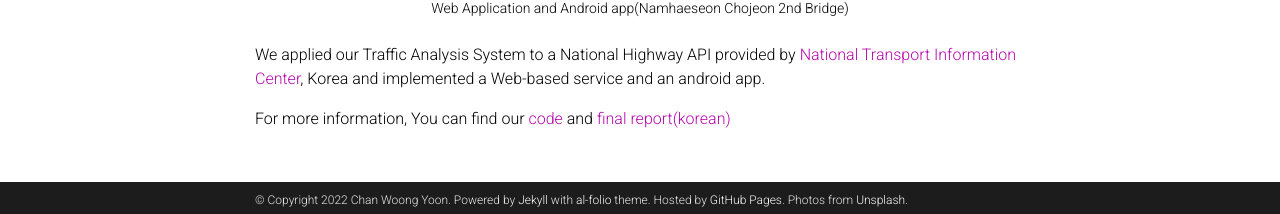
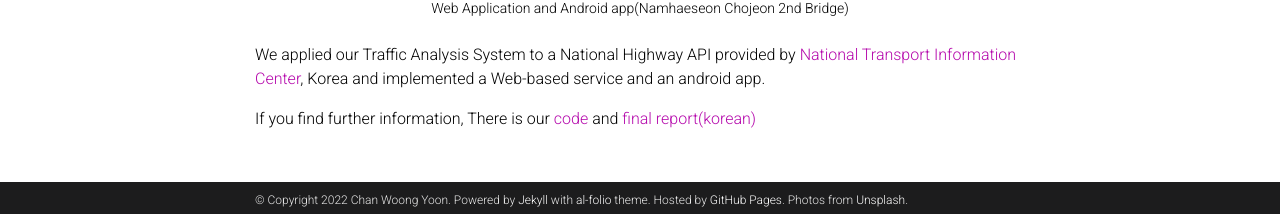
Before and after one commit to qicqock/qicqock.github.io, a Jekyll site: the page built from _projects/2_project.md, in a window 1280 px wide and 900 px high, scrolled down 1524 px. Shown: the part 683-897 px from the top of the window. Built offline with Jekyll 4.4.1, drawn with Linux system fonts in a browser that asks for light colours; full-size pictures stand in for the smaller copies a plugin makes; comment, search, counter and statistics services are not loaded; a style sheet for code colours, icons or effects is not loaded.

Commit message:
Update 2_project.md

```diff
--- a/_projects/2_project.md
+++ b/_projects/2_project.md
@@ -76,4 +76,4 @@ We applied our Traffic Analysis System to a National Highway API provided by <a
 
 
 
-For more information, You can find our <a href="https://github.com/CapstonAIVC/IVCS">code</a> and <a href="">final report(korean)</a>
+If you find further information, There is our <a href="https://github.com/CapstonAIVC/IVCS">code</a> and <a href="assets/pdf/capstone2022_final_report.pdf">final report(korean)</a>
```
